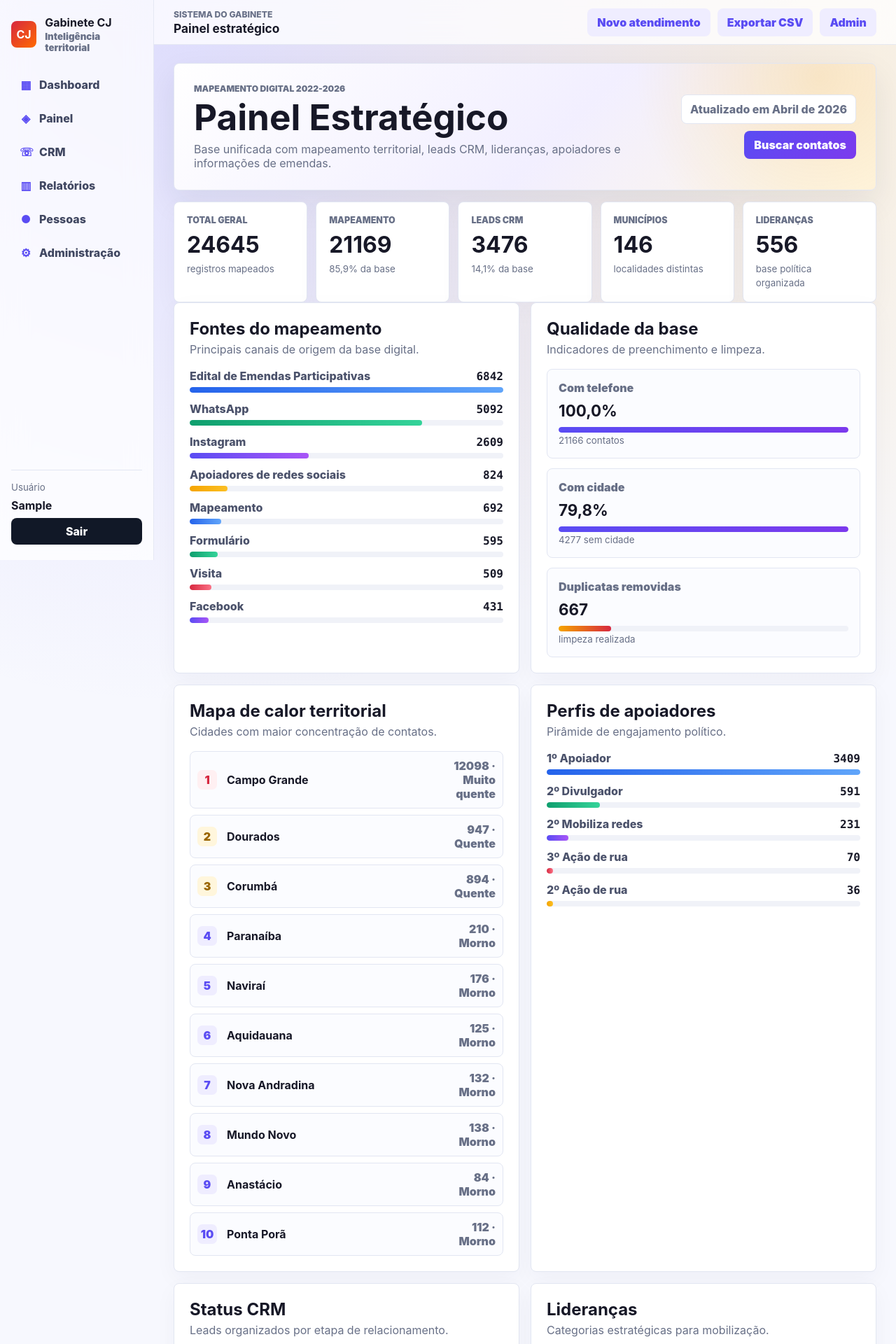
After one commit to thalynebarros-netizen/sistema-gabinete-django, a Django app: page /painel/ in a window 1280 px wide. The commit adds this page. Shown: the top 1920 px of the page at 70% size. Run offline with Django 5.2, Linux system fonts and the light colour scheme; the visitor is signed in with stand-in values (Sample User, id 1).

Commit message:
Adicionar painel estrategico ao Django

```diff
--- a/dashboard/urls.py
+++ b/dashboard/urls.py
@@ -6,6 +6,7 @@ app_name = "dashboard"
 
 urlpatterns = [
     path("", views.home, name="home"),
+    path("painel/", views.strategic_panel, name="strategic_panel"),
     path("pitep/", views.pitep, name="pitep"),
     path("relatorios/", views.reports, name="reports"),
     path("relatorios/exportar-csv/", views.export_reports_csv, name="reports_export_csv"),
--- a/dashboard/views.py
+++ b/dashboard/views.py
@@ -76,6 +76,10 @@ def crm_payload(contact):
 
 def pct(value, total):
     return round((value / total) * 100, 1) if total else 0
+
+
+def width(value, max_value):
+    return min(100, max(2, int(round((value / max_value) * 100)))) if max_value else 2
 
 
 def top_counter_rows(counter, total, limit=10):
@@ -164,6 +168,103 @@ def reports(request):
 
 
 @login_required
+def strategic_panel(request):
+    data = {
+        "updated_at": "Abril de 2026",
+        "total_map": 21169,
+        "total_crm": 3476,
+        "municipalities": 146,
+        "leaders": 556,
+        "supporters": 4264,
+        "duplicates": 667,
+        "with_phone": 21166,
+        "without_city": 4277,
+        "sources": [
+            ("Edital de Emendas Participativas", 6842, "blue"),
+            ("WhatsApp", 5092, "green"),
+            ("Instagram", 2609, "purple"),
+            ("Apoiadores de redes sociais", 824, "amber"),
+            ("Mapeamento", 692, "blue"),
+            ("Formulário", 595, "green"),
+            ("Visita", 509, "red"),
+            ("Facebook", 431, "purple"),
+        ],
+        "profiles": [
+            ("1º Apoiador", 3409, "blue"),
+            ("2º Divulgador", 591, "green"),
+            ("2º Mobiliza redes", 231, "purple"),
+            ("3º Ação de rua", 70, "red"),
+            ("2º Ação de rua", 36, "amber"),
+        ],
+        "cities": [
+            ("Campo Grande", 12098, "Muito quente"),
+            ("Dourados", 947, "Quente"),
+            ("Corumbá", 894, "Quente"),
+            ("Paranaíba", 210, "Morno"),
+            ("Naviraí", 176, "Morno"),
+            ("Aquidauana", 125, "Morno"),
+            ("Nova Andradina", 132, "Morno"),
+            ("Mundo Novo", 138, "Morno"),
+            ("Anastácio", 84, "Morno"),
+            ("Ponta Porã", 112, "Morno"),
+        ],
+        "crm_status": [
+            ("Coletando dados", 2829, "blue"),
+            ("1 contato", 352, "green"),
+            ("Lixo", 109, "red"),
+            ("Mapeamento 3.0", 86, "purple"),
+            ("Lideranças PT", 27, "green"),
+            ("Apresentando redes", 18, "blue"),
+        ],
+        "leader_categories": [
+            ("Liderança de Base", 237, "green"),
+            ("Liderança Geral", 123, "blue"),
+            ("Liderança Partidária PT", 107, "purple"),
+            ("Liderança de Entidades", 86, "amber"),
+            ("Liderança de Bairro", 3, "blue"),
+        ],
+        "emendas_summary": [
+            ("Maior execução territorial", "Use o mapa para ver onde o valor destinado se concentra."),
+            ("Situação", "Cruze pago, empenhado e indicado para acompanhar pendências."),
+            ("Ministérios", "Saúde, MIDR, Educação e Cidades ajudam a separar pauta por área."),
+            ("Conferência", "Clique em cada município para ver objetos, situação e valores pagos."),
+        ],
+    }
+
+    total_general = data["total_map"] + data["total_crm"]
+    max_source = max(value for _, value, _ in data["sources"])
+    max_profile = max(value for _, value, _ in data["profiles"])
+    max_city = max(value for _, value, _ in data["cities"])
+    max_status = max(value for _, value, _ in data["crm_status"])
+
+    context = {
+        **data,
+        "total_general": total_general,
+        "phone_pct": pct(data["with_phone"], data["total_map"]),
+        "city_pct": pct(data["total_map"] - data["without_city"], data["total_map"]),
+        "map_share": pct(data["total_map"], total_general),
+        "crm_share": pct(data["total_crm"], total_general),
+        "sources_rows": [
+            (label, value, color, width(value, max_source))
+            for label, value, color in data["sources"]
+        ],
+        "profile_rows": [
+            (label, value, color, width(value, max_profile))
+            for label, value, color in data["profiles"]
+        ],
+        "city_rows": [
+            (label, value, zone, width(value, max_city))
+            for label, value, zone in data["cities"]
+        ],
+        "status_rows": [
+            (label, value, color, width(value, max_status))
+            for label, value, color in data["crm_status"]
+        ],
+    }
+    return render(request, "dashboard/strategic_panel.html", context)
+
+
+@login_required
 def export_reports_csv(request):
     response = HttpResponse(content_type="text/csv; charset=utf-8")
     response["Content-Disposition"] = 'attachment; filename="relatorio_crm.csv"'
--- a/static/css/system.css
+++ b/static/css/system.css
@@ -862,6 +862,12 @@ textarea { font: inherit; }
   height: 100%;
 }
 
+.report-bar.color-blue em { background: linear-gradient(90deg, #2563eb, #60a5fa); }
+.report-bar.color-green em { background: linear-gradient(90deg, var(--green), #34d399); }
+.report-bar.color-purple em { background: linear-gradient(90deg, var(--purple), #a855f7); }
+.report-bar.color-red em { background: linear-gradient(90deg, var(--red), #fb7185); }
+.report-bar.color-amber em { background: linear-gradient(90deg, var(--amber), #fbbf24); }
+
 .donut-wrap {
   align-items: center;
   display: grid;
@@ -1023,6 +1029,55 @@ textarea { font: inherit; }
   background: linear-gradient(90deg, var(--amber), var(--red));
 }
 
+.compact-quality {
+  grid-template-columns: 1fr;
+}
+
+.compact-quality article small {
+  color: var(--muted);
+}
+
+.strategic-hero {
+  background:
+    radial-gradient(circle at 92% 10%, rgba(245, 164, 0, .18), transparent 28%),
+    linear-gradient(135deg, #fff, #f2efff 55%, #fff7e6);
+}
+
+.city-heat-list div:nth-child(1) span { background: var(--red-soft); color: var(--red); }
+.city-heat-list div:nth-child(2) span,
+.city-heat-list div:nth-child(3) span { background: var(--amber-soft); color: #9a6500; }
+
+.leadership-grid {
+  display: grid;
+  gap: 10px;
+  grid-template-columns: repeat(auto-fit, minmax(150px, 1fr));
+}
+
+.leadership-card {
+  background: var(--panel-soft);
+  border: 1px solid var(--line);
+  border-radius: 8px;
+  padding: 16px;
+}
+
+.leadership-card strong {
+  color: var(--purple);
+  display: block;
+  font-size: 1.8rem;
+  line-height: 1;
+  margin-bottom: 8px;
+}
+
+.leadership-card span {
+  color: var(--muted);
+  font-weight: 850;
+}
+
+.leadership-card.color-blue strong { color: #2563eb; }
+.leadership-card.color-green strong { color: var(--green); }
+.leadership-card.color-purple strong { color: var(--purple); }
+.leadership-card.color-amber strong { color: var(--amber); }
+
 table {
   border-collapse: collapse;
   width: 100%;
--- a/templates/base.html
+++ b/templates/base.html
@@ -14,12 +14,13 @@
         <a class="brand" href="{% url 'dashboard:home' %}">
           <b>CJ</b>
           <span>
-            <strong>PITEP CJ</strong>
+            <strong>Gabinete CJ</strong>
             <small>Inteligência territorial</small>
           </span>
         </a>
         <nav class="side-nav" aria-label="Menu principal">
           <a href="{% url 'dashboard:home' %}"><span>▦</span> Dashboard</a>
+          <a href="{% url 'dashboard:strategic_panel' %}"><span>◈</span> Painel</a>
           <a href="{% url 'contacts:crm' %}"><span>☏</span> CRM</a>
           <a href="{% url 'dashboard:reports' %}"><span>▥</span> Relatórios</a>
           <a href="{% url 'contacts:list' %}"><span>●</span> Pessoas</a>
--- /dev/null
+++ b/templates/dashboard/strategic_panel.html
@@ -0,0 +1,169 @@
+{% extends "base.html" %}
+
+{% block title %}Painel Estratégico | Gabinete CJ{% endblock %}
+{% block page_label %}Painel estratégico{% endblock %}
+
+{% block content %}
+<main class="page-shell">
+  <section class="reports-hero strategic-hero">
+    <div>
+      <p class="eyebrow">Mapeamento Digital 2022-2026</p>
+      <h1>Painel Estratégico</h1>
+      <p>Base unificada com mapeamento territorial, leads CRM, lideranças, apoiadores e informações de emendas.</p>
+    </div>
+    <div class="report-actions">
+      <span>Atualizado em {{ updated_at }}</span>
+      <a class="primary-action" href="{% url 'contacts:list' %}">Buscar contatos</a>
+    </div>
+  </section>
+
+  <section class="report-metrics">
+    <article><span>Total geral</span><strong>{{ total_general }}</strong><small>registros mapeados</small></article>
+    <article><span>Mapeamento</span><strong>{{ total_map }}</strong><small>{{ map_share }}% da base</small></article>
+    <article><span>Leads CRM</span><strong>{{ total_crm }}</strong><small>{{ crm_share }}% da base</small></article>
+    <article><span>Municípios</span><strong>{{ municipalities }}</strong><small>localidades distintas</small></article>
+    <article><span>Lideranças</span><strong>{{ leaders }}</strong><small>base política organizada</small></article>
+  </section>
+
+  <section class="report-grid">
+    <article class="report-card">
+      <div class="card-head">
+        <div>
+          <h2>Fontes do mapeamento</h2>
+          <p>Principais canais de origem da base digital.</p>
+        </div>
+      </div>
+      <div class="bar-list">
+        {% for label, value, color, row_width in sources_rows %}
+          <div class="report-bar color-{{ color }}">
+            <div><span>{{ label }}</span><b>{{ value }}</b></div>
+            <i><em style="width: {{ row_width }}%"></em></i>
+          </div>
+        {% endfor %}
+      </div>
+    </article>
+
+    <article class="report-card">
+      <div class="card-head">
+        <div>
+          <h2>Qualidade da base</h2>
+          <p>Indicadores de preenchimento e limpeza.</p>
+        </div>
+      </div>
+      <div class="quality-grid compact-quality">
+        <article>
+          <span>Com telefone</span>
+          <strong>{{ phone_pct }}%</strong>
+          <i><em style="width: {{ phone_pct }}%"></em></i>
+          <small>{{ with_phone }} contatos</small>
+        </article>
+        <article>
+          <span>Com cidade</span>
+          <strong>{{ city_pct }}%</strong>
+          <i><em style="width: {{ city_pct }}%"></em></i>
+          <small>{{ without_city }} sem cidade</small>
+        </article>
+        <article>
+          <span>Duplicatas removidas</span>
+          <strong>{{ duplicates }}</strong>
+          <i><em class="warn" style="width: 18%"></em></i>
+          <small>limpeza realizada</small>
+        </article>
+      </div>
+    </article>
+  </section>
+
+  <section class="report-grid">
+    <article class="report-card">
+      <div class="card-head">
+        <div>
+          <h2>Mapa de calor territorial</h2>
+          <p>Cidades com maior concentração de contatos.</p>
+        </div>
+      </div>
+      <div class="city-ranking city-heat-list">
+        {% for label, value, zone, row_width in city_rows %}
+          <div>
+            <span>{{ forloop.counter }}</span>
+            <strong>{{ label }}</strong>
+            <em>{{ value }} · {{ zone }}</em>
+          </div>
+        {% endfor %}
+      </div>
+    </article>
+
+    <article class="report-card">
+      <div class="card-head">
+        <div>
+          <h2>Perfis de apoiadores</h2>
+          <p>Pirâmide de engajamento político.</p>
+        </div>
+      </div>
+      <div class="bar-list">
+        {% for label, value, color, row_width in profile_rows %}
+          <div class="report-bar color-{{ color }}">
+            <div><span>{{ label }}</span><b>{{ value }}</b></div>
+            <i><em style="width: {{ row_width }}%"></em></i>
+          </div>
+        {% endfor %}
+      </div>
+    </article>
+  </section>
+
+  <section class="report-grid">
+    <article class="report-card">
+      <div class="card-head">
+        <div>
+          <h2>Status CRM</h2>
+          <p>Leads organizados por etapa de relacionamento.</p>
+        </div>
+      </div>
+      <div class="bar-list">
+        {% for label, value, color, row_width in status_rows %}
+          <div class="report-bar color-{{ color }}">
+            <div><span>{{ label }}</span><b>{{ value }}</b></div>
+            <i><em style="width: {{ row_width }}%"></em></i>
+          </div>
+        {% endfor %}
+      </div>
+    </article>
+
+    <article class="report-card">
+      <div class="card-head">
+        <div>
+          <h2>Lideranças</h2>
+          <p>Categorias estratégicas para mobilização.</p>
+        </div>
+      </div>
+      <div class="leadership-grid">
+        {% for label, value, color in leader_categories %}
+          <div class="leadership-card color-{{ color }}">
+            <strong>{{ value }}</strong>
+            <span>{{ label }}</span>
+          </div>
+        {% endfor %}
+      </div>
+    </article>
+  </section>
+
+  <section class="report-card">
+    <div class="card-head">
+      <div>
+        <h2>Emendas destinadas</h2>
+        <p>Leituras estratégicas que também devem migrar para banco e mapa no Django.</p>
+      </div>
+    </div>
+    <div class="phase-list">
+      {% for title, text in emendas_summary %}
+        <article>
+          <span>{{ forloop.counter }}</span>
+          <div>
+            <strong>{{ title }}</strong>
+            <p>{{ text }}</p>
+          </div>
+        </article>
+      {% endfor %}
+    </div>
+  </section>
+</main>
+{% endblock %}
```
